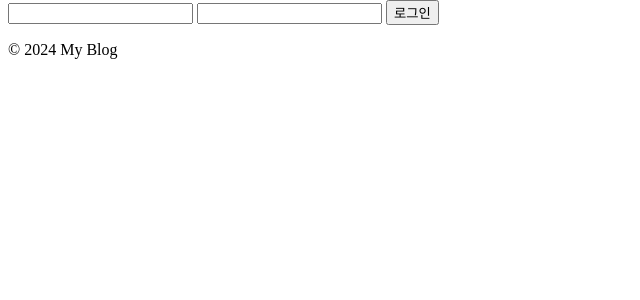
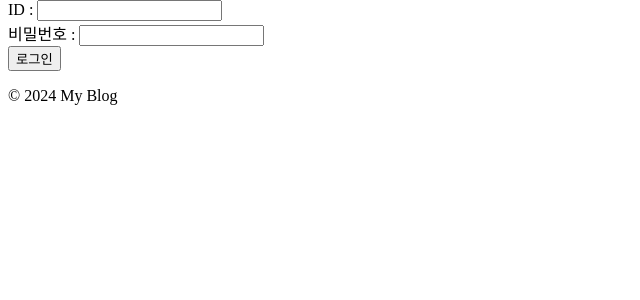
Before and after one commit to HwangDal85/django_blog_project, a Django app: page /login/ in a window 1280 px wide. Shown: the part 104-404 px from the top of the page, without its empty margins (0-640 px from the left). Run offline with Django 5.2, Linux system fonts and the light colour scheme.

Commit message:
로그인 페이지 수정

```diff
--- a/blog/templates/accounts/user_login.html
+++ b/blog/templates/accounts/user_login.html
@@ -4,9 +4,10 @@
 
 <form method="post">
     {% csrf_token %}
-    <input type="text" name="username">
-    <input type="password" name="password">
+    <div>ID : <input type="text" name="username"></div>
+    <div>비밀번호 : <input type="password" name="password"></div>
     <button type="submit">로그인</button>
+
 </form>
 
 {% endblock %}
```
